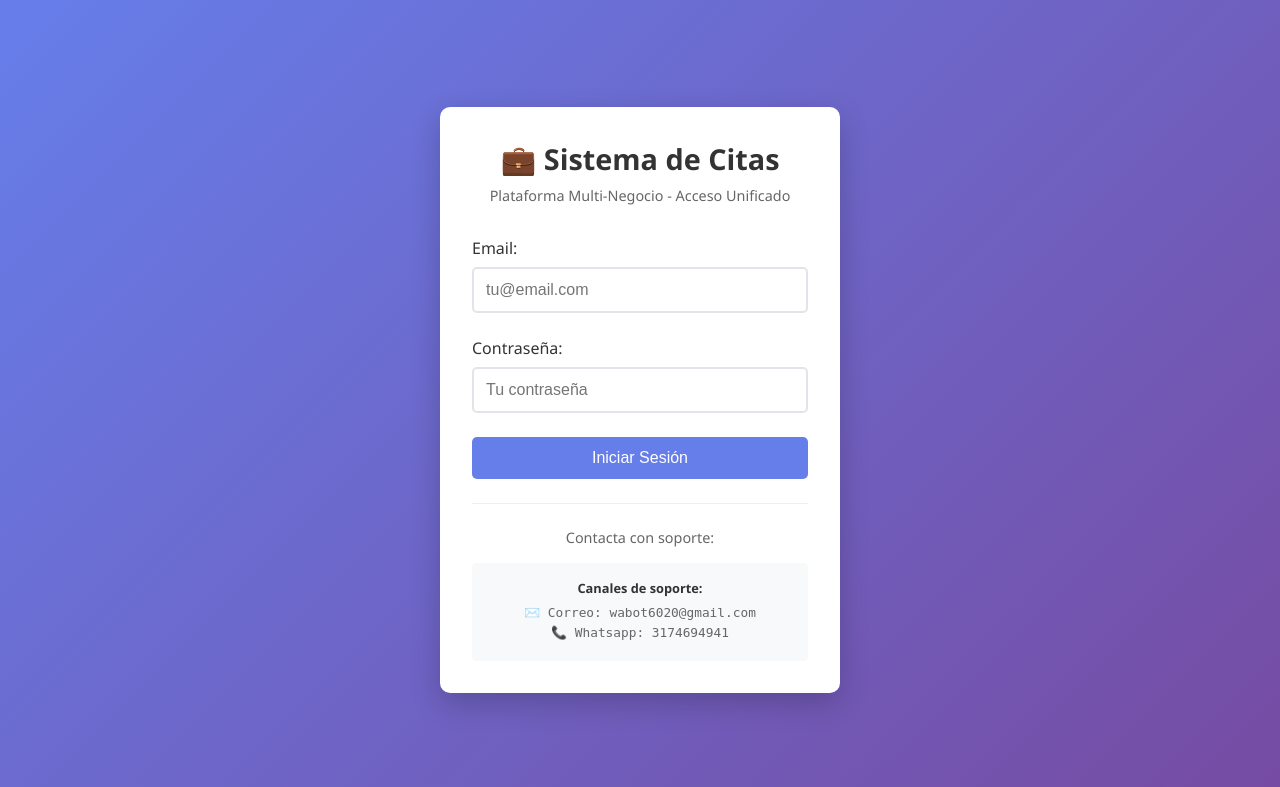
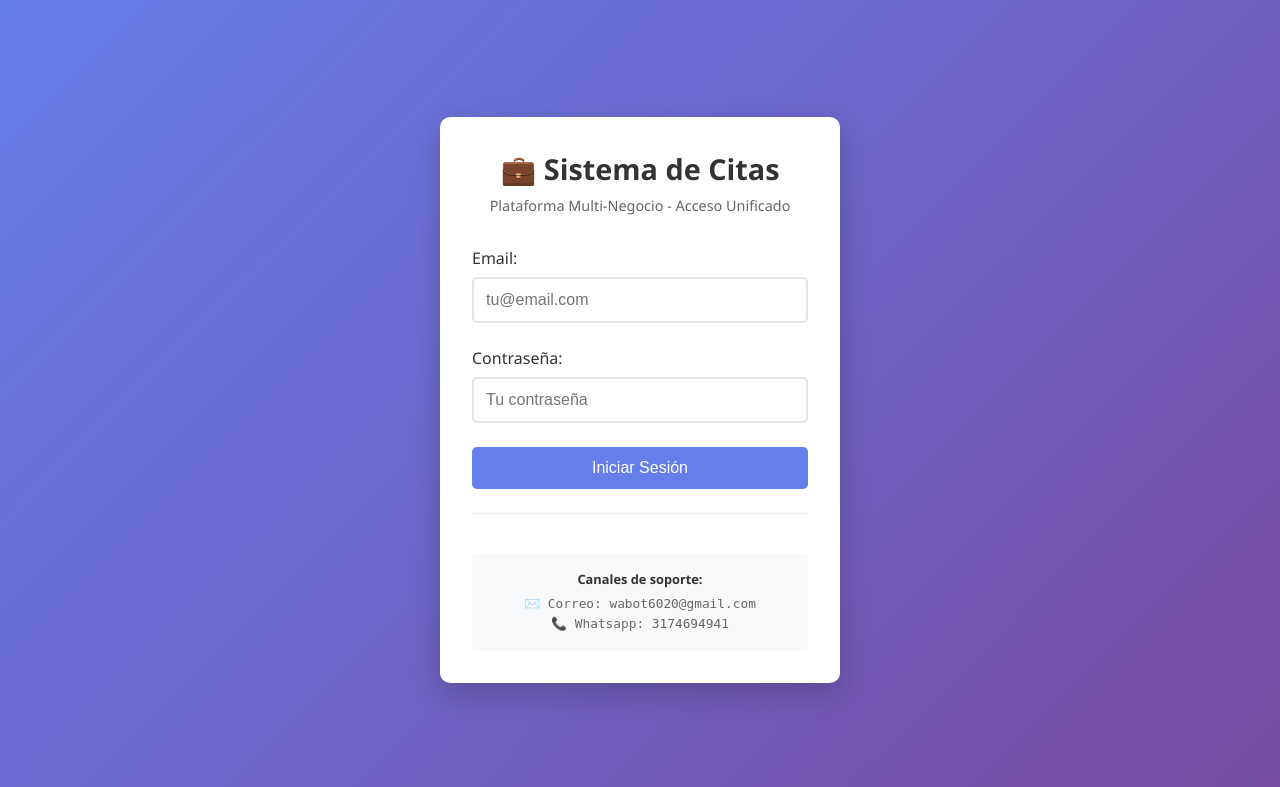
Before and after one commit to DanielPaezR/Wabot, a Flask app: page /login in a window 1280 px wide. Shown: the top 787 px of the page. Run offline with Flask 3, Linux system fonts and the light colour scheme; some libraries are stand-ins or nearby versions.

Commit message:
fix: ultimo cambio

```diff
--- a/templates/login.html
+++ b/templates/login.html
@@ -179,7 +179,6 @@
         </form>
 
         <div class="login-info">
-            <p>Contacta con soporte:</p>
             <div class="demo-accounts">
                 <h4>Canales de soporte:</h4>
                 <div class="demo-account">✉️ Correo: wabot6020@gmail.com</div>
```
